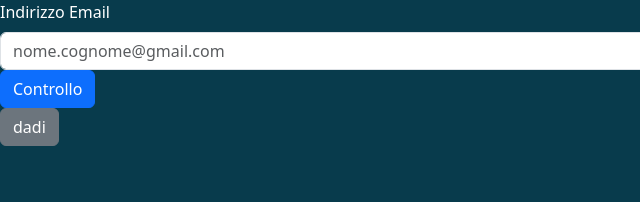
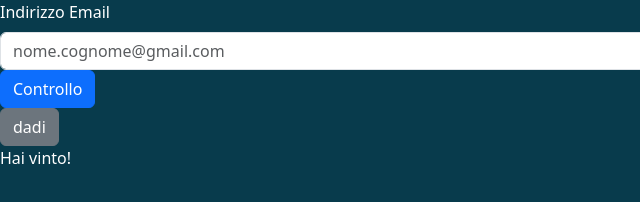
Before and after one commit to sashapoliti/js-mail-dadi, a plain HTML site: page index.html in a window 1280 px wide. Both pictures are taken after a click on the button "dadi". Shown: the full height of the page, 0-640 px from the left. Drawn offline with nearby package versions, Linux system fonts and the light colour scheme.

Commit message:
dice script complete

```diff
--- a/index.html
+++ b/index.html
@@ -32,6 +32,7 @@
       <!-- second section dice -->
       <section>
         <button class="btn btn-secondary ">dadi</button>
+        <div class="versus"></div>
       </section>
     </main>
     <script src="js/utility.js" type="text/javascript"></script>
--- a/js/script.js
+++ b/js/script.js
@@ -30,11 +30,24 @@ elButton.addEventListener('click', function() {
 // Generare un numero random da 1 a 6, sia per il giocatore sia per il computer.
 // Stabilire il vincitore, in base a chi fa il punteggio più alto.
 
-let dice = [1, 2, 3, 4, 5, 6];
-let button = document.querySelector('.btn.btn-secondary');
+let button = document.querySelector('.btn.btn-secondary'); //button to start
 
 button.addEventListener('click', function() {
-    let userPosition = getRndInteger(0, 5);
+    let dice = [1, 2, 3, 4, 5, 6]; //normal dice
+    const versus = document.querySelector('.versus');
+    let userPosition = getRndInteger(0, dice.length - 1);
     let userNumber = dice[userPosition];
+
+    dice.splice(userPosition, 1); //remove possibility of the first number
+
+    let pcPosition = getRndInteger(0, dice.length - 2);
+    let pcNumber = dice[pcPosition];
+
     console.log(userNumber);
+    console.log(pcNumber);
+    if (userNumber > pcNumber) {
+        versus.innerHTML = 'Hai vinto!';
+    } else {
+        versus.innerHTML = 'Hai perso...';
+    }
 });
```
Also changed, not shown: dadi/1.svg (added), dadi/2.svg (added), dadi/3.svg (added), dadi/4.svg (added), dadi/5.svg (added), dadi/6.svg (added).
